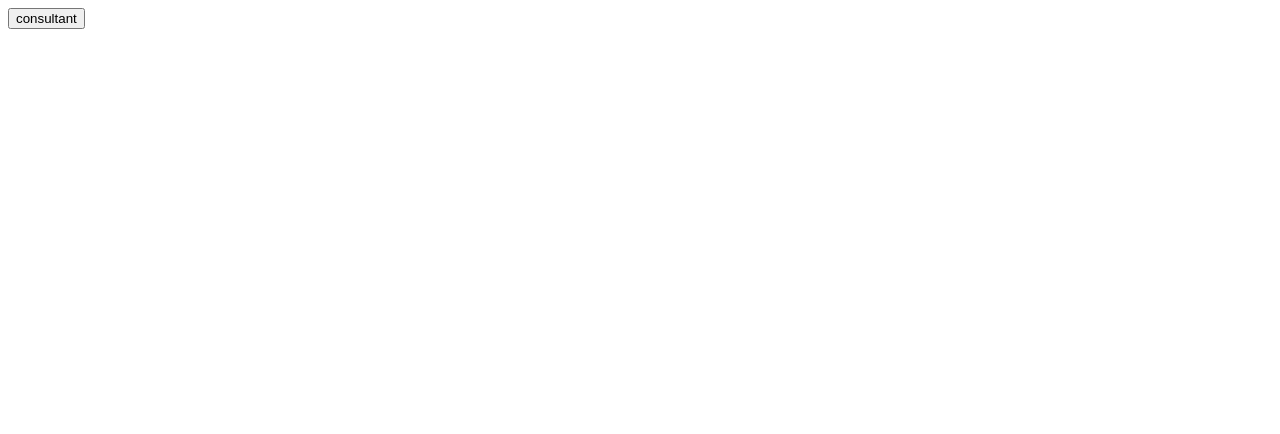
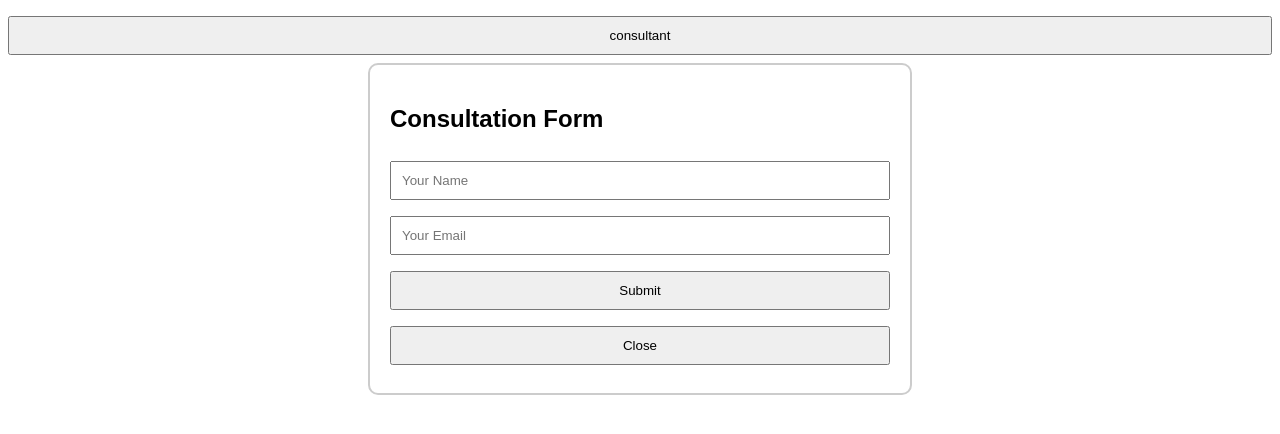
Before and after one commit to darshika1125/popup-form-, a plain HTML site: page index.html in a window 1280 px wide. Drawn offline with Linux system fonts and the light colour scheme.

Commit message:
Update style.css

```diff
--- a/style.css
+++ b/style.css
@@ -1,11 +1,19 @@
-.popup{
-    display: none;
-    position: fixed;
-    top:20%;
-    left:35%;
-    background: white;
-    border: 1px solid #ccc;
-  padding: 20px;
-  z-index: 1000;
-  box-shadow: 0px 0px 10px rgba(0,0,0,0.5);
-}
+ form {
+      max-width: 500px;
+      margin: auto;
+      padding: 20px;
+      border: 2px solid #ccc;
+      border-radius: 10px;
+      font-family: Arial, sans-serif;
+    }
+    input, select, textarea, button {
+      width: 100%;
+      padding: 10px;
+      margin: 8px 0;
+      box-sizing: border-box;
+    }
+    .error {
+      color: red;
+      font-size: 14px;
+      display: none;
+    }
```
